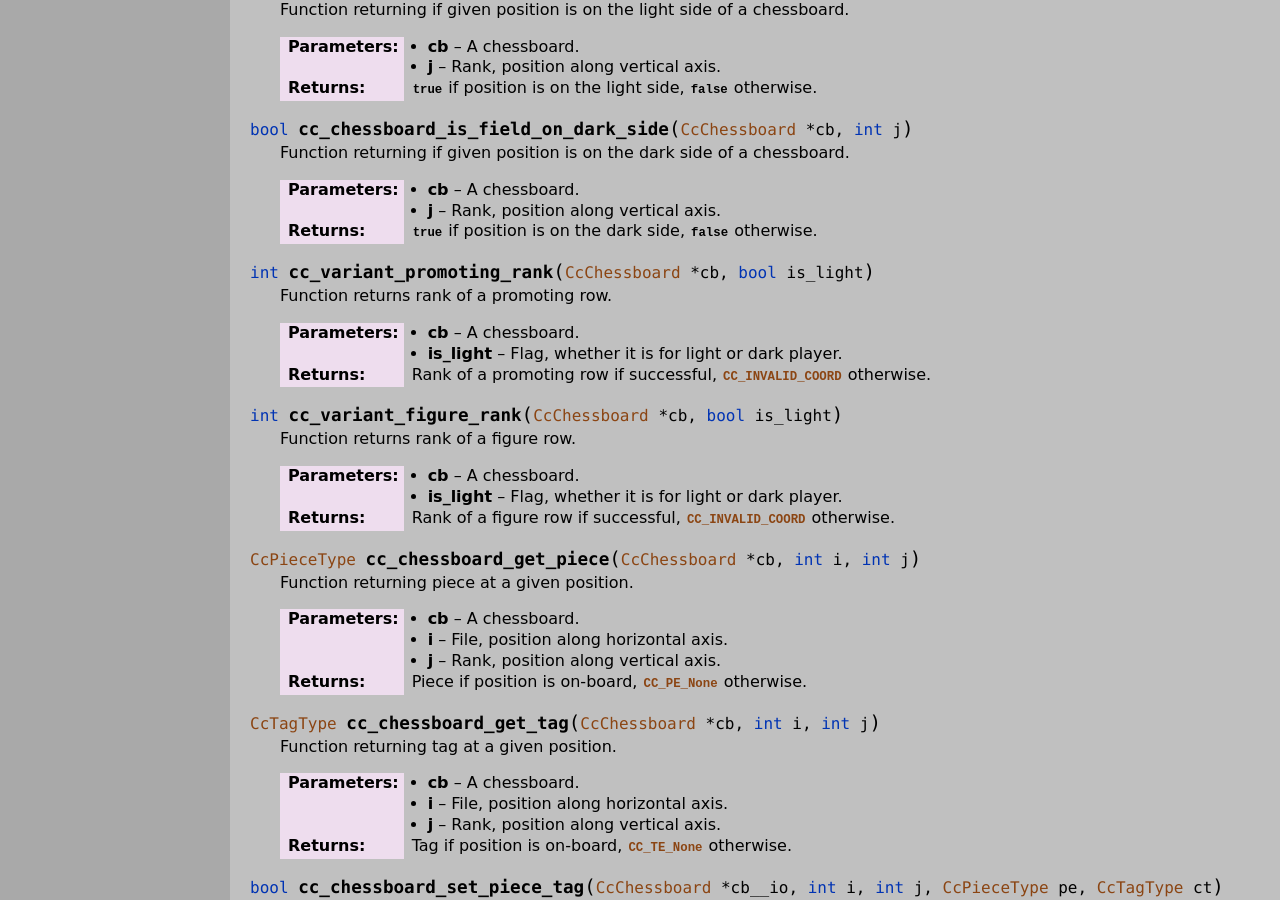
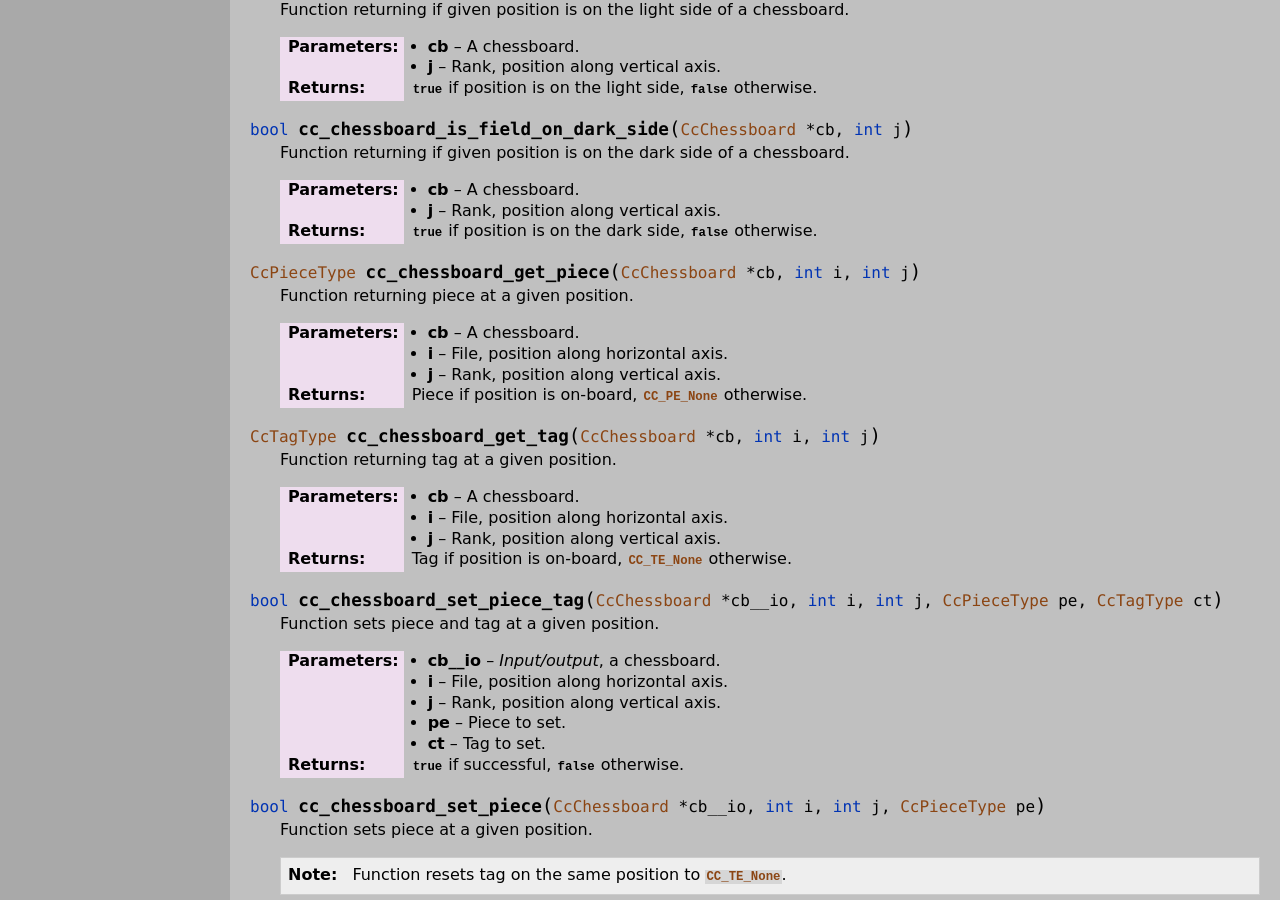
Before and after one commit to mmlacak/crochess, a Sphinx documentation site: the page built from docs/source/libcc/ccchessboard.rst, in a window 1280 px wide and 900 px high, scrolled down 2810 px. Built offline with Sphinx 7.4.7, drawn with Linux system fonts in a browser that asks for light colours; some of the changed text lies outside the part shown.

Commit message:
Commented-out unused parameters. Moved, updated docs.

```diff
--- a/docs/source/conf.py
+++ b/docs/source/conf.py
@@ -26,10 +26,10 @@ copyright = '2021, Mario Mlačak'
 author = 'Mario Mlačak'
 
 # The short X.Y version
-version = "0.0.1.663:1095+20240826.181055"   # docs-new-lib-short-version-major-minor-feature-commit+meta~breaks-place-marker
+version = "0.0.1.666:1098+20240828.235925"   # docs-new-lib-short-version-major-minor-feature-commit+meta~breaks-place-marker
 
 # The full version, including alpha/beta/rc tags
-release = "0.0.1.663:1095+20240826.181055"   # docs-new-lib-full-version-major-minor-feature-commit+meta~breaks-place-marker
+release = "0.0.1.666:1098+20240828.235925"   # docs-new-lib-full-version-major-minor-feature-commit+meta~breaks-place-marker
 
 
 # -- General configuration ---------------------------------------------------
--- a/docs/source/libcc/ccchessboard.rst
+++ b/docs/source/libcc/ccchessboard.rst
@@ -198,24 +198,6 @@ Functions
     :param j: Rank, position along vertical axis.
     :returns: :c:data:`true` if position is on the dark side, :c:data:`false` otherwise.
 
-.. c:function:: int cc_variant_promoting_rank( CcChessboard * cb, bool is_light )
-
-    Function returns rank of a promoting row.
-
-    :param cb: A chessboard.
-    :param is_light: Flag, whether it is for light or dark player.
-    :returns: Rank of a promoting row if successful,
-              :c:macro:`CC_INVALID_COORD` otherwise.
-
-.. c:function:: int cc_variant_figure_rank( CcChessboard * cb, bool is_light )
-
-    Function returns rank of a figure row.
-
-    :param cb: A chessboard.
-    :param is_light: Flag, whether it is for light or dark player.
-    :returns: Rank of a figure row if successful,
-              :c:macro:`CC_INVALID_COORD` otherwise.
-
 .. c:function:: CcPieceType cc_chessboard_get_piece( CcChessboard * cb, int i, int j )
 
     Function returning piece at a given position.
```
Also changed, not shown: README.md (+2 -2 lines), docs/source/libcc/ccvariant.rst (+16 -0 lines), 7 other files.
